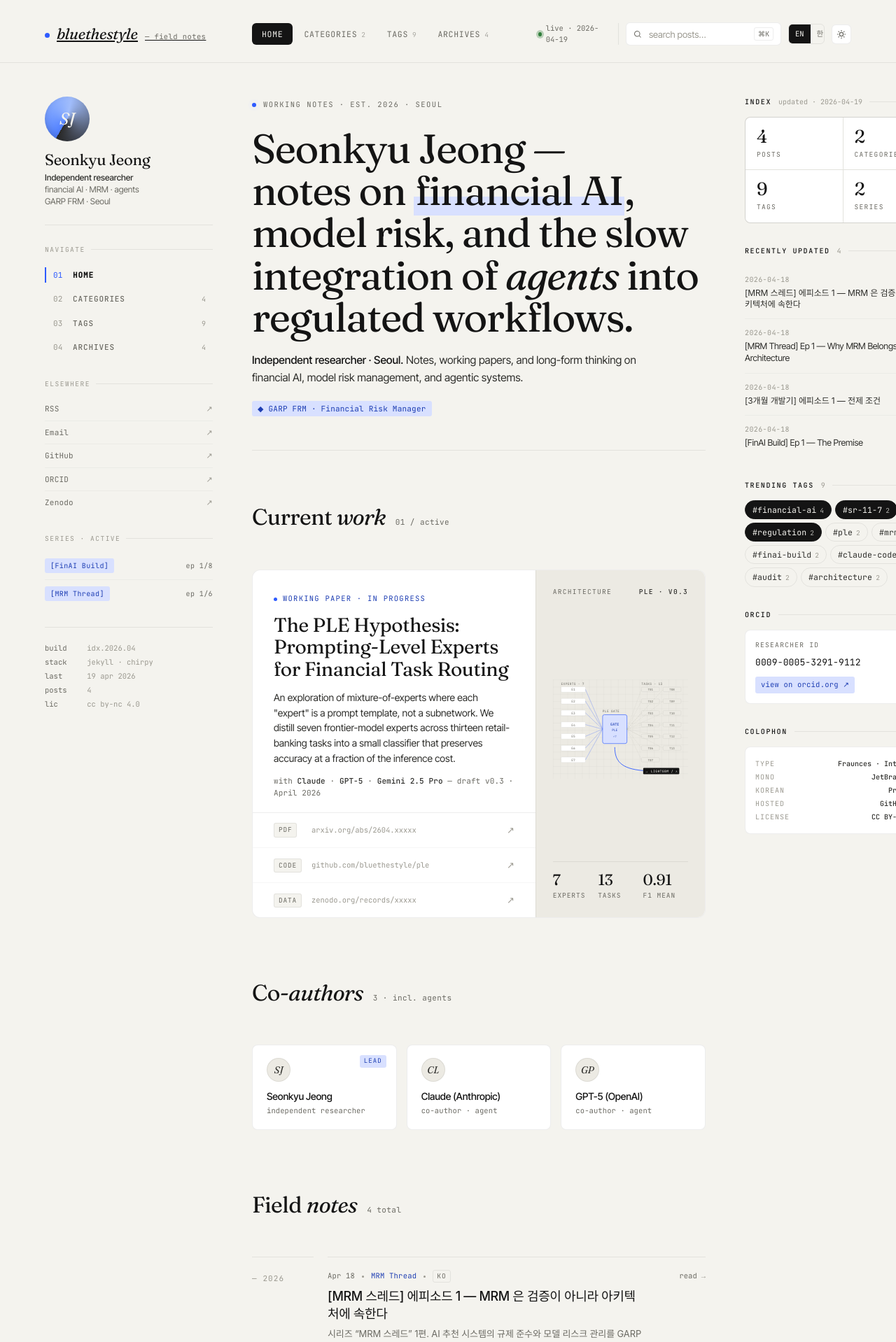
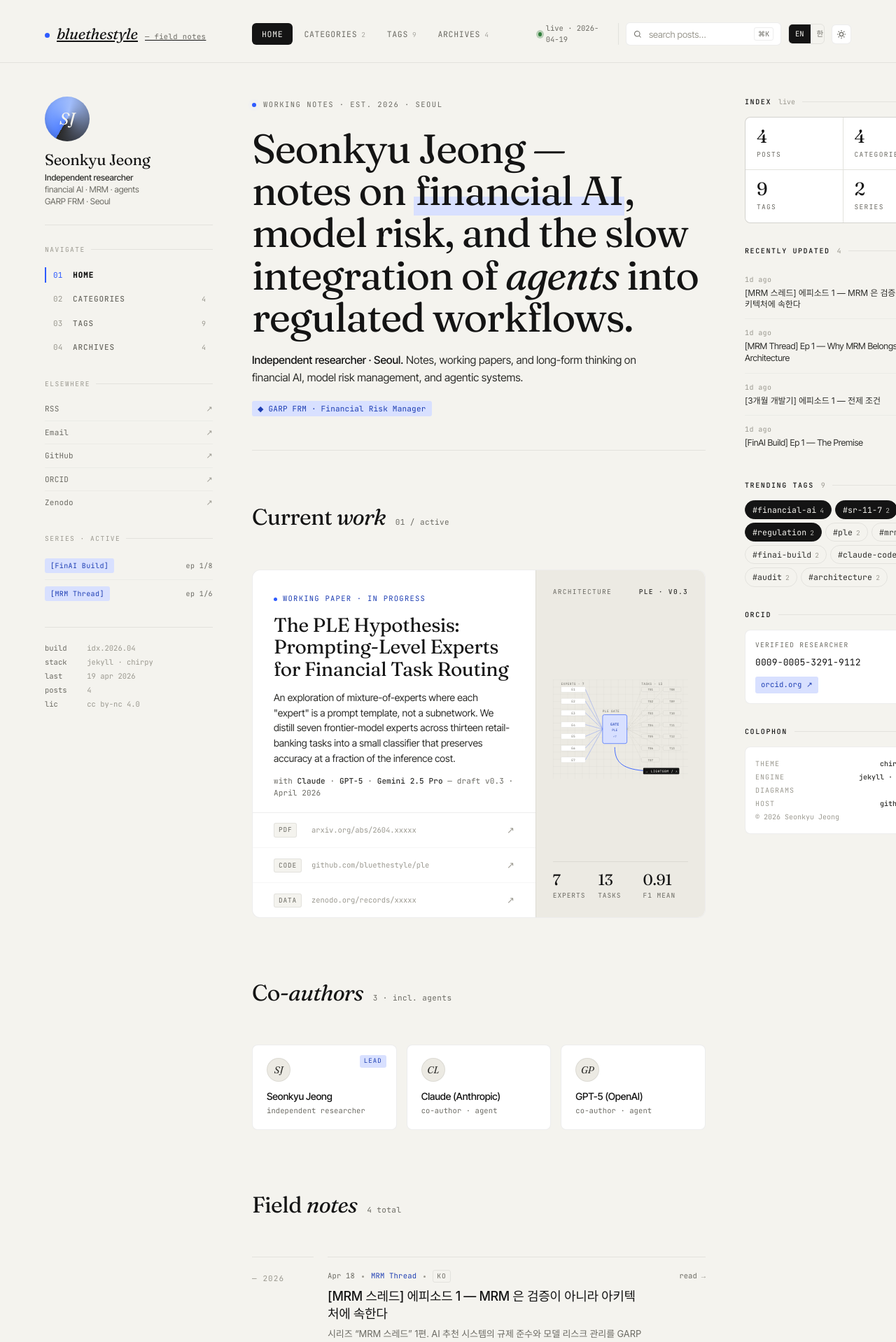
Before and after one commit to bluethestyle/bluethestyle.github.io, a Jekyll site: the page built from index.html, in a window 1280 px wide. Shown: the top 1918 px of the page at 70% size. Built offline with Jekyll 4.4.1, drawn with Linux system fonts in a browser that asks for light colours; some web fonts are replaced.

Commit message:
fix: force cream body background + align right panel to prototype
Body background:
  - Added explicit #F4F3EE fallback at html + body level so the
    cream shows regardless of CSS custom property cascade timing
  - Added !important on body { background } to win against any
    late-loading rule
  - Dark mode mirrors with #0E0F0C

Right panel (prototype match):
  - Index: 'live' tag in header (was 'updated · YYYY-MM-DD')
  - Index: categories count +2 for planned empty slots (matches
    sidebar + /categories/ page)
  - Recently updated: replaced 'YYYY-MM-DD | EN/KO' top row with
    'Nd ago | YYYY-MM-DD' per prototype, computed via Liquid
    epoch diff
  - ORCID header: 'Researcher ID' → 'Verified researcher'
  - ORCID link: 'view on orcid.org ↗' → 'orcid.org ↗'
  - Colophon rows rewritten: theme · chirpy 7.5.0 / engine ·
    jekyll · markdown / diagrams · mermaid / host · github pages
    / (c) YYYY Seonkyu Jeong
    (was TYPE/MONO/KOREAN/HOSTED/LICENSE — wrong axis)

Co-Authored-By: Claude Opus 4.7 (1M context) <noreply@anthropic.com>

```diff
--- a/_includes/right-panel.html
+++ b/_includes/right-panel.html
@@ -1,26 +1,43 @@
-{%- comment -%} bluethestyle — right panel {%- endcomment -%}
+{%- comment -%} bluethestyle — right panel (widgets) {%- endcomment -%}
 <aside class="bts-sidebar-r">
 
+  {%- comment -%} ── Index ──────────────────────────────── {%- endcomment -%}
   <div class="bts-widget">
-    <div class="w-head"><h3>Index</h3><span class="n">updated · {{ site.time | date: "%Y-%m-%d" }}</span></div>
+    <div class="w-head"><h3>Index</h3><span class="n">live</span></div>
     <div class="bts-stats">
       <div class="bts-stat"><div class="v">{{ site.posts | size }}</div><div class="l">posts</div></div>
-      <div class="bts-stat"><div class="v">{{ site.categories | size }}</div><div class="l">categories</div></div>
+      <div class="bts-stat"><div class="v">{{ site.categories | size | plus: 2 }}</div><div class="l">categories</div></div>
       <div class="bts-stat"><div class="v">{{ site.tags | size }}</div><div class="l">tags</div></div>
       <div class="bts-stat"><div class="v">{{ site.data.series | size | default: 0 }}</div><div class="l">series</div></div>
     </div>
   </div>
 
+  {%- comment -%}
+    Recently updated — prototype layout:
+    row 1: "Nd ago" left   · absolute date right
+    row 2: post title + ↗
+  {%- endcomment -%}
   {%- assign recent = site.posts | slice: 0, 4 -%}
+  {%- assign now_epoch = site.time | date: "%s" | plus: 0 -%}
   <div class="bts-widget">
     <div class="w-head"><h3>Recently updated</h3><span class="n">{{ recent | size }}</span></div>
     <div class="bts-recent">
       {%- for p in recent -%}
         {%- assign upd = p.last_modified_at | default: p.date -%}
+        {%- assign post_epoch = upd | date: "%s" | plus: 0 -%}
+        {%- assign diff_sec = now_epoch | minus: post_epoch -%}
+        {%- assign diff_days = diff_sec | divided_by: 86400 -%}
+        {%- if diff_days <= 0 -%}
+          {%- assign rel = "today" -%}
+        {%- elsif diff_days == 1 -%}
+          {%- assign rel = "1d ago" -%}
+        {%- else -%}
+          {%- assign rel = diff_days | append: "d ago" -%}
+        {%- endif -%}
         <a href="{{ p.url | relative_url }}">
           <div class="r-top">
+            <span>{{ rel }}</span>
             <span>{{ upd | date: "%Y-%m-%d" }}</span>
-            <span>{{ p.lang | default: "EN" | upcase }}</span>
           </div>
           <div class="r-t {% if p.lang == 'ko' %}kr{% endif %}">
             {{ p.title | escape }}
@@ -57,25 +74,27 @@
     </div>
   </div>
 
+  {%- comment -%} ── ORCID — prototype copy ──────────────── {%- endcomment -%}
   {%- if site.social.orcid -%}
     <div class="bts-widget">
       <div class="w-head"><h3>ORCID</h3></div>
       <div class="bts-orcid">
-        <div class="hdr">Researcher ID</div>
+        <div class="hdr">Verified researcher</div>
         <div class="id">{{ site.social.orcid }}</div>
-        <a class="link" href="https://orcid.org/{{ site.social.orcid }}" rel="me">view on orcid.org ↗</a>
+        <a class="link" href="https://orcid.org/{{ site.social.orcid }}" rel="me">orcid.org ↗</a>
       </div>
     </div>
   {%- endif -%}
 
+  {%- comment -%} ── Colophon — prototype rows ───────────── {%- endcomment -%}
   <div class="bts-widget">
     <div class="w-head"><h3>Colophon</h3></div>
     <div class="bts-colophon">
-      <div class="row"><span class="k">type</span><b>Fraunces · Inter Tight</b></div>
-      <div class="row"><span class="k">mono</span><b>JetBrains Mono</b></div>
-      <div class="row"><span class="k">korean</span><b>Pretendard</b></div>
-      <div class="row"><span class="k">hosted</span><b>GitHub Pages</b></div>
-      <div class="row"><span class="k">license</span><b>CC BY-NC · MIT</b></div>
+      <div class="row"><span class="k">theme</span><b>chirpy 7.5.0</b></div>
+      <div class="row"><span class="k">engine</span><b>jekyll · markdown</b></div>
+      <div class="row"><span class="k">diagrams</span><b>mermaid</b></div>
+      <div class="row"><span class="k">host</span><b>github pages</b></div>
+      <div class="row copyright">&copy; {{ site.time | date: "%Y" }} {{ site.author.name }}</div>
     </div>
   </div>
 </aside>
--- a/assets/css/site.css
+++ b/assets/css/site.css
@@ -62,16 +62,22 @@ html[data-mode="dark"] {
 .kr { font-family: var(--kr); letter-spacing: -0.015em; }
 
 /* ---------- Global reset + body background ---------- */
-html, body { margin: 0; padding: 0; }
+html, body { margin: 0; padding: 0; background: #F4F3EE; }
+html[data-mode="dark"], html[data-mode="dark"] body { background: #0E0F0C; }
 body {
-  background: var(--bg);
+  background: var(--bg) !important;
   color: var(--ink);
   font-family: var(--sans);
   font-size: 15px;
   line-height: 1.5;
   -webkit-font-smoothing: antialiased;
   -moz-osx-font-smoothing: grayscale;
+  min-height: 100vh;
 }
+html { background: var(--bg); }
+
+/* Also tint the Chirpy-era wrapper if any html-rendered stray white slabs show */
+#main-wrapper, .container { background: transparent; }
 
 /* ---------- Shared primitives ---------- */
 .nav-label,
```
Also changed, not shown: other parts of _includes/right-panel.html (+1 -1 lines).
